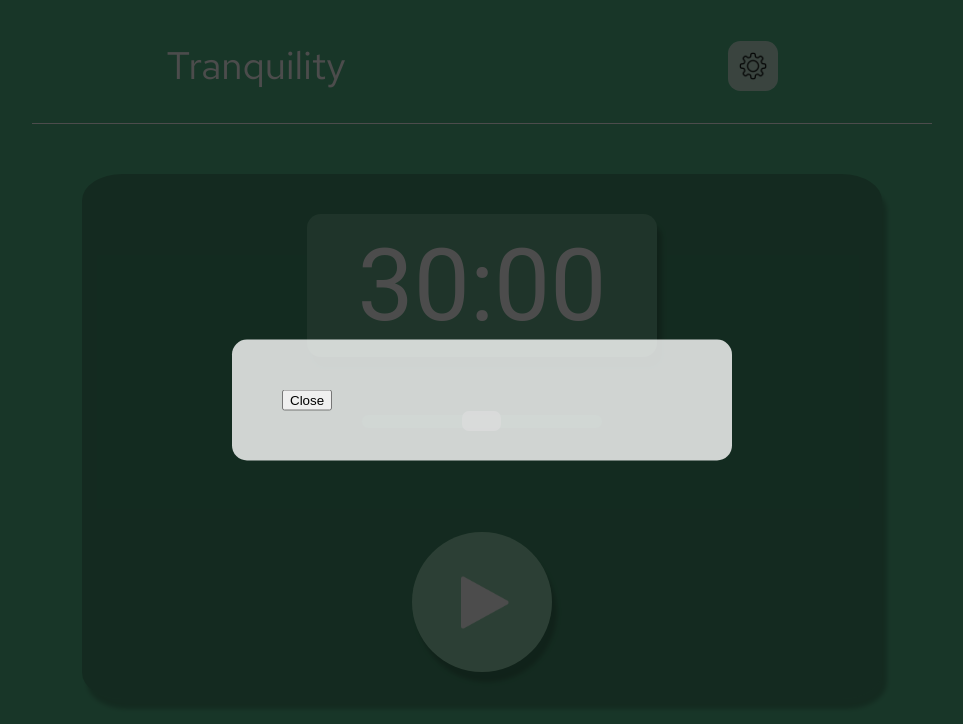
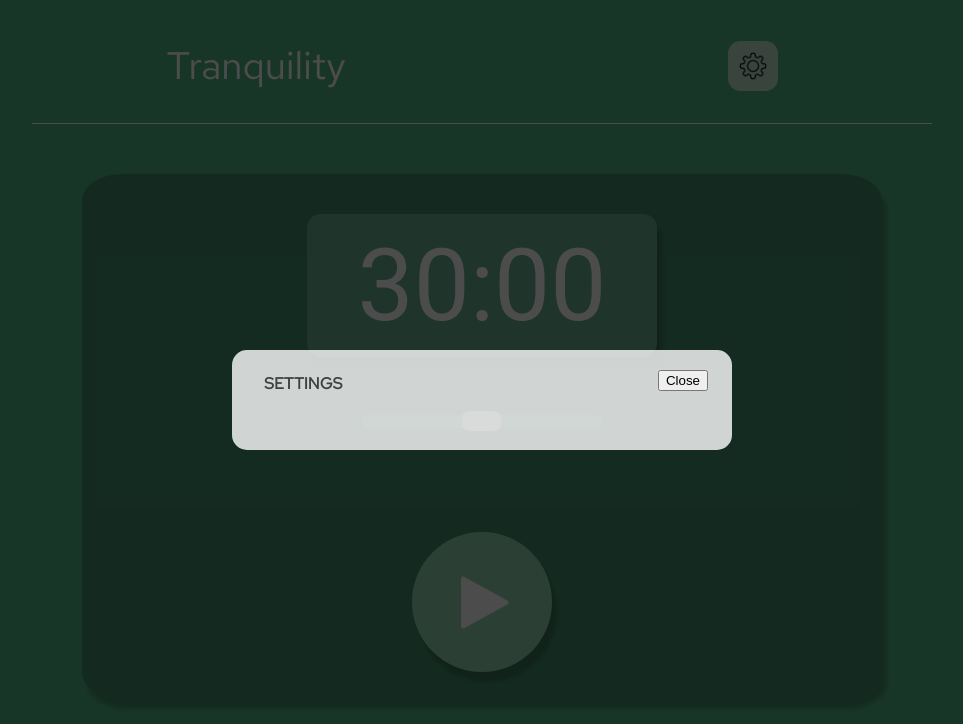
Before and after one commit to NickMagidson/meditation-app, a React (Create React App) app: page / in a window 1280 px wide. Both pictures are taken after a click on the button 910 px from the left and 65 px from the top of the page. Shown: the top 724 px of the page, without its empty margins (158-1121 px from the left). Built offline with nearby package versions, Linux system fonts and the light colour scheme.

Commit message:
Modal stiyling

```diff
--- a/src/components/Modal.js
+++ b/src/components/Modal.js
@@ -21,7 +21,7 @@ const OVERLAY_STYLES = {
   right: 0,
   bottom: 0,
   backgroundColor: 'rgba(0, 0, 0, .7)',
-  zIndex: 1000
+  zIndex: 1000,
 }
 
 export default function Modal({ open, children, onClose }) {
@@ -30,9 +30,20 @@ export default function Modal({ open, children, onClose }) {
   return ReactDOM.createPortal(
     <>
       <div style={OVERLAY_STYLES} />
+
       <div style={MODAL_STYLES}>
-        <button onClick={onClose}>Close</button>
+
+        <h2 className='settings-text'>Settings</h2>
+        <button className='close-button' onClick={onClose}>Close</button>
         {children}
+
+        <div className='divider-line'></div>
+
+        {/* <div>
+          <p>Time (minutes)</p>
+        </div> */}
+
+
       </div>
     </>,
     document.getElementById('portal')
--- a/src/style.css
+++ b/src/style.css
@@ -181,7 +181,29 @@ input[type=range] {
 }
 
 
-/* Mobile Styles */
+/* MODAL STYLES */
+
+.settings-text {
+    font-size: 16px;
+    text-transform: uppercase;
+    font-weight: bold;
+    margin-bottom: 30px;
+    position: absolute;
+    top: 10px;
+    left: 32px;
+    font-family: 'red-hat-text';
+    color: rgba(19, 19, 19, 0.767);
+}
+
+.close-button {
+    position: absolute;
+    top: 20px;
+    right: 24px;
+}
+
+
+
+
 
 /* Small Tablet Styles */
 @media screen and (min-width: 620px) {
```
